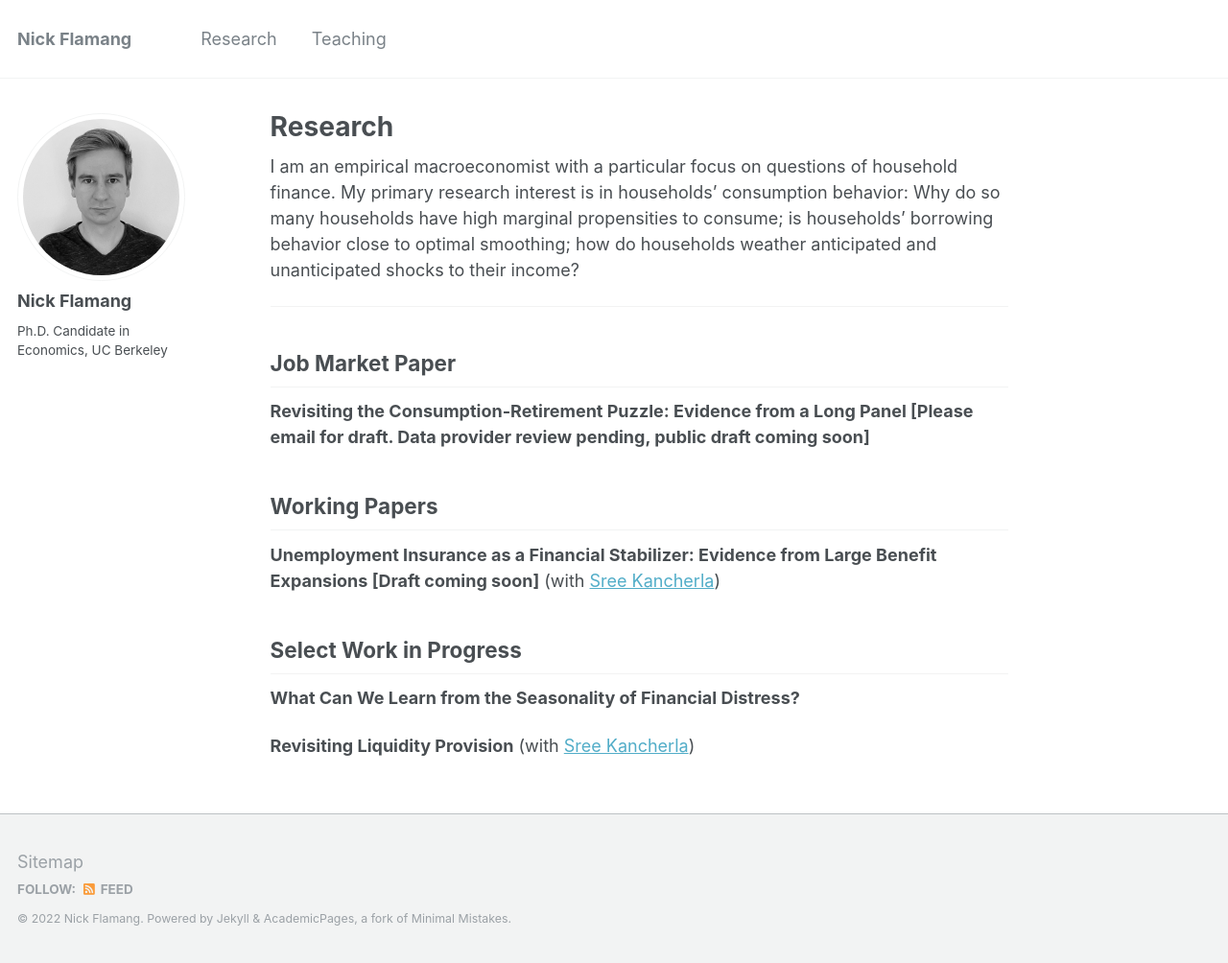
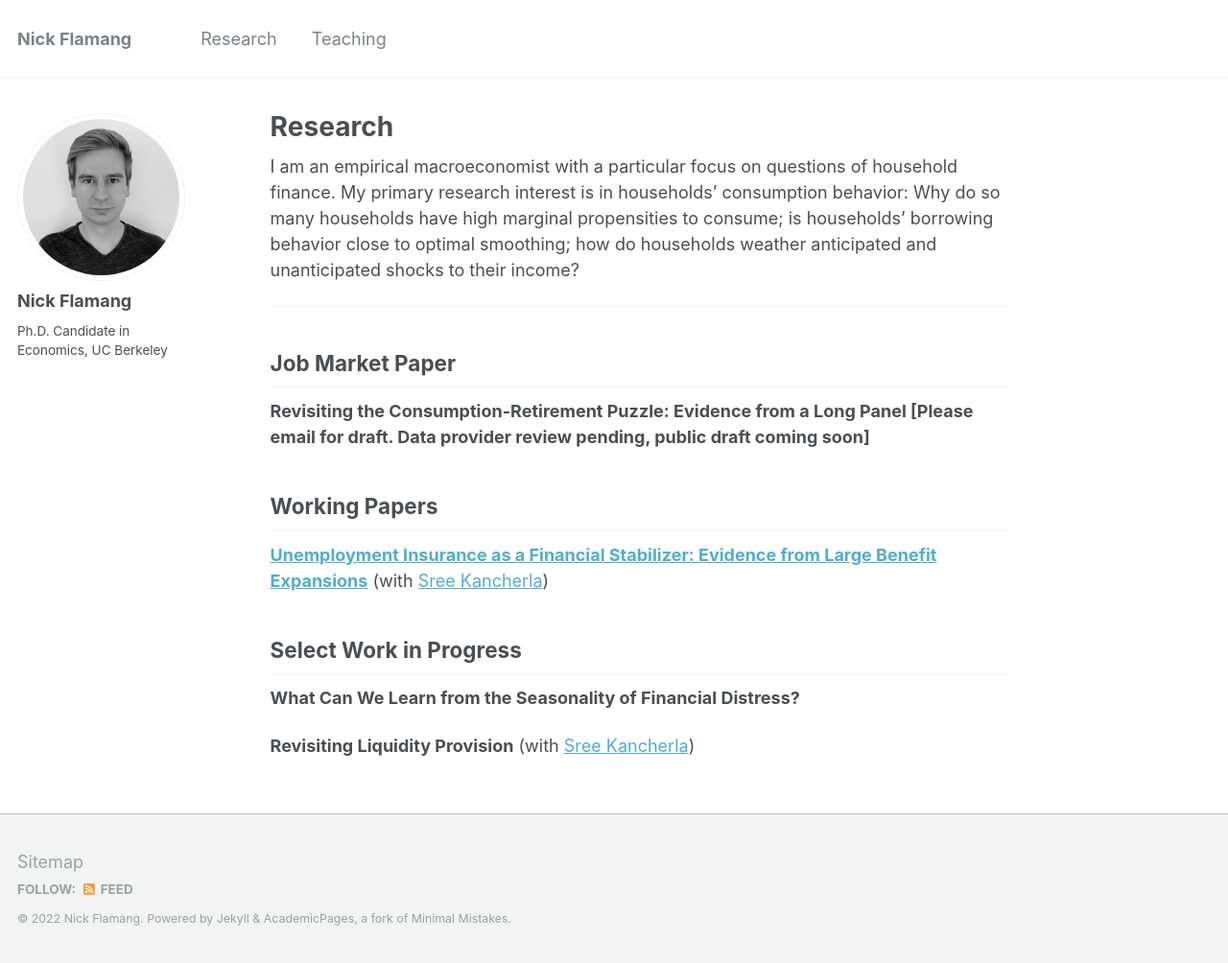
Before and after one commit to nickflamang/nickflamang.github.io, a Jekyll site: the page built from research.md, in a window 1280 px wide and 1004 px high. Shown: the whole window at 96% size. Built offline with Jekyll 4.4.1, drawn with Linux system fonts in a browser that asks for light colours.

Commit message:
Update research.md

```diff
--- a/research.md
+++ b/research.md
@@ -12,7 +12,7 @@ I am an empirical macroeconomist with a particular focus on questions of househo
 
 ## Working Papers
 
-**Unemployment Insurance as a Financial Stabilizer: Evidence from Large Benefit Expansions [Draft coming soon]** (with [Sree Kancherla](https://sreekancherla.github.io/))
+**[Unemployment Insurance as a Financial Stabilizer: Evidence from Large Benefit Expansions](https://www.dropbox.com/s/kxtsdxo1w6yb887/UI_Benefit_Expansions_and_Local_Financial_Distress.pdf?dl=0)** (with [Sree Kancherla](https://sreekancherla.github.io/))
 
 
 ## Select Work in Progress
```
